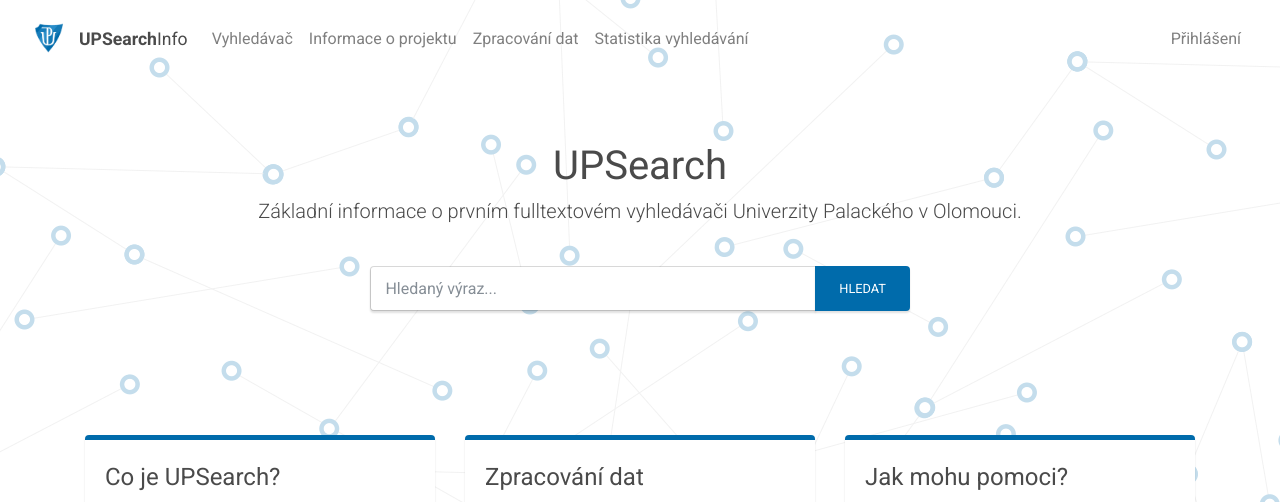
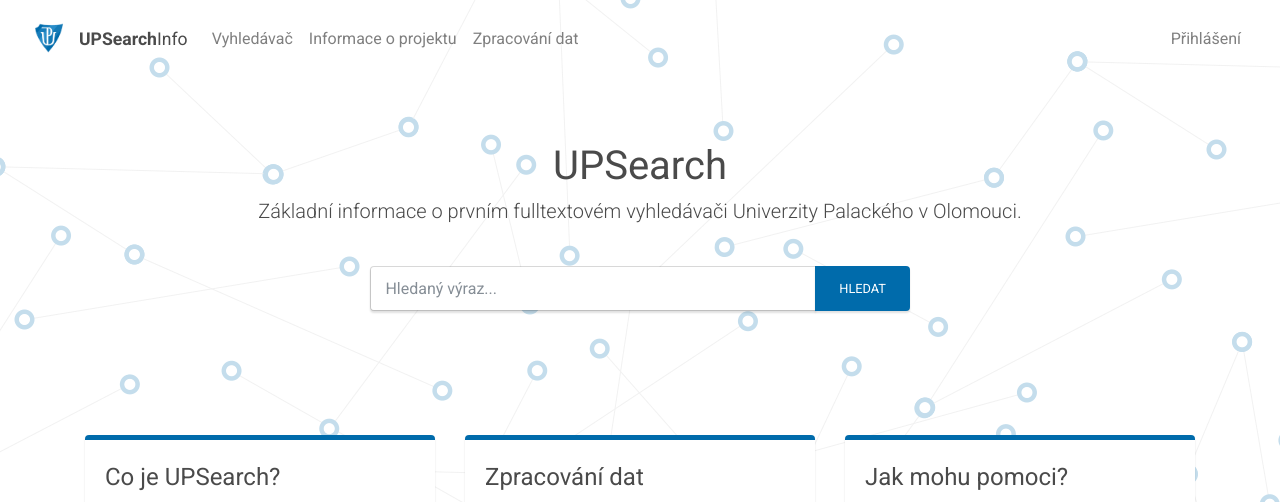
Before and after one commit to UPOLSearch/UPOL-Search-Engine, a Flask app: page /info/ in a window 1280 px wide. Shown: the top 502 px of the page. Run offline with Flask 2, Linux system fonts and the light colour scheme; some libraries are stand-ins or nearby versions.

Commit message:
Remove menu item

```diff
--- a/upol_search_engine/upol_search_engine/templates/info/nav.html
+++ b/upol_search_engine/upol_search_engine/templates/info/nav.html
@@ -20,9 +20,6 @@
                 <li class="nav-item">
                     <a class="nav-link" href="{{ url_for('info.datamining') }}">Zpracování dat</a>
                 </li>
-                <li class="nav-item">
-                    <a class="nav-link" href="#"> Statistika vyhledávání</a>
-                </li>
             </ul>
 
             <ul class="navbar-nav text-md-right">
```
